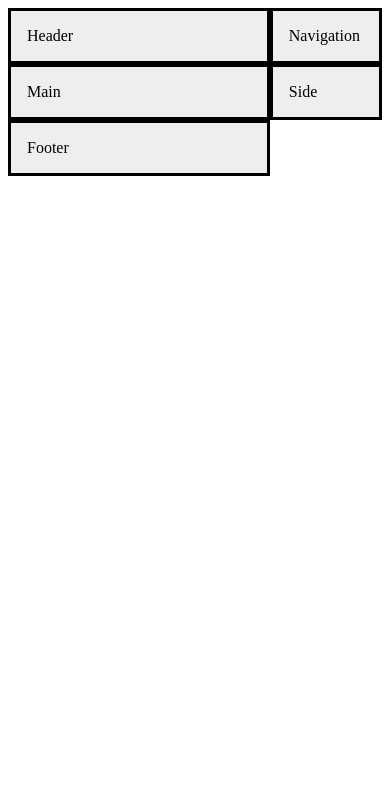
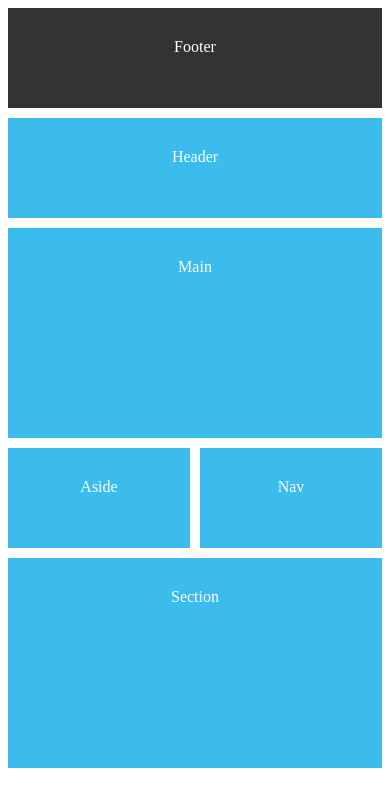
Before and after one commit to nexisn4/cssgrid, a plain HTML site: page index.html in a window 390 px wide. Drawn offline with Linux system fonts and the light colour scheme.

Commit message:
added areas and media query

```diff
--- a/assets/css/main.css
+++ b/assets/css/main.css
@@ -1,14 +1,63 @@
-.container{
-	display: grid;
-	grid-template-columns: 70% 30%;
+body {
+    color: #fff;
+    font-family: 'Nunito Semibold';
+    text-align: center;
 }
+#content {
+    display: grid;
+    grid-template-columns: repeat(4, 1fr);
+    grid-auto-rows: minmax(100px, auto);
+    grid-gap: 10px;
+    max-width: 960px;
+    margin: 0 auto;
+    grid-template-areas:
+    	"footer footer footer footer"
+    	"header header header header"
+    	"main main main main"
+    	"main main main main"
+    	"aside aside nav nav"
+    	"section section section section"
+    	"section section section section";
+}
+/* desktop grid */
 
-.container > div{
-	background: #eee;
-	padding: 1em;
-	border-style: solid;
+@media screen and (min-width: 760px) {
+    #content {
+        display: grid;
+        grid-template-columns: repeat(4, 1fr);
+        grid-auto-rows: minmax(100px, auto);
+        grid-gap: 10px;
+        max-width: 960px;
+        margin: 0 auto;
+        grid-template-areas:
+        	"header header header header"
+        	"aside main main main"
+        	"nav main main main"
+        	"section section section section"
+        	"section section section section"
+        	"footer footer footer footer";
+    }
 }
-
-.container > div: nth-child(odd){
-	background: #ddd
+#content > * {
+    background: #3bbced;
+    padding: 30px;
 }
+header {
+    grid-area: header;
+}
+main {
+    grid-area: main;
+}
+aside {
+    grid-area: aside;
+}
+nav {
+    grid-area: nav;
+}
+section {
+    grid-area: section;
+}
+footer {
+    grid-area: footer;
+    background: #333 !important;
+}
--- a/index.html
+++ b/index.html
@@ -4,34 +4,19 @@
 		<meta charset="utf-8" />
 		<meta name="viewport" content="width=device-width, initial-scale=1, user-scalable=no" />
 		<link rel="stylesheet" href="assets/css/main.css" />
+		<title>Using CSS Grid</title>
 	</head>
 
 	<body>
-		<div class="container">
-			<div class="header">
-			<!-- Header content -->
-			Header
-			</div>
+		<div id="content">
 
-			<div class="navigation">
-			<!-- Navigation content -->
-			Navigation
-			</div>
+			<header>Header</header>
+	        <main>Main</main>
+	        <section>Section</section>
+	        <aside>Aside</aside>
+	        <nav>Nav</nav>
+	        <footer>Footer</footer>
 
-			<div class="main">
-			<!-- Main content -->
-			Main
-			</div>
-
-			<div class="side">
-			<!-- Sidebar / Ads -->
-			Side
-			</div>
-
-			<div class="footer">
-			<!-- Footer content -->
-			Footer
-			</div>
 		</div>
 
 	</body>
```
